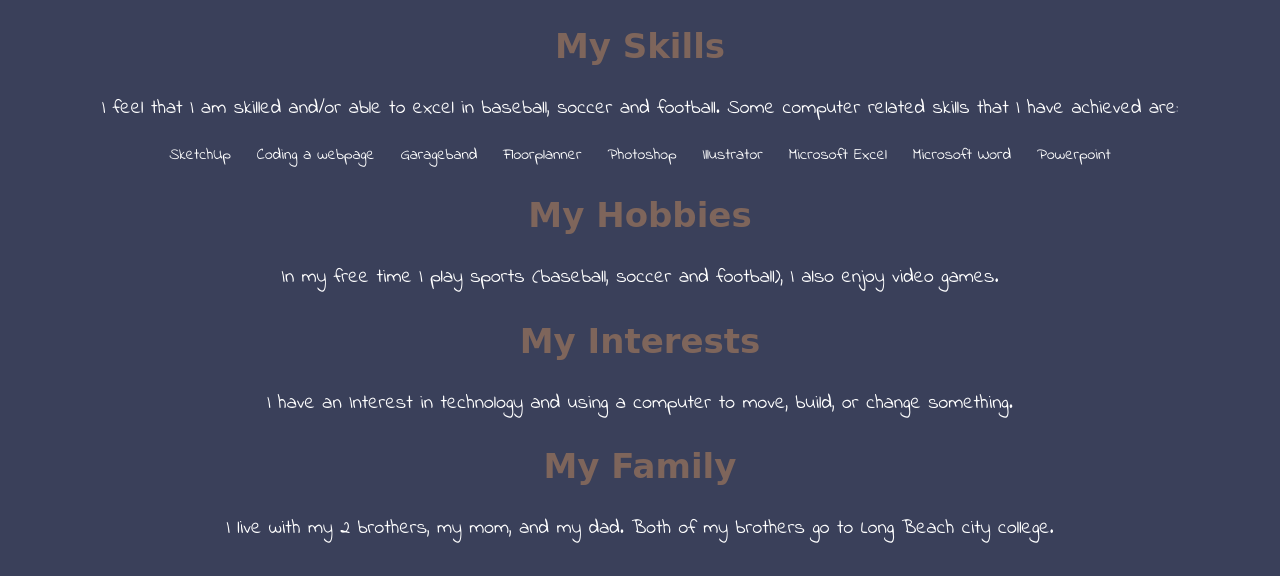
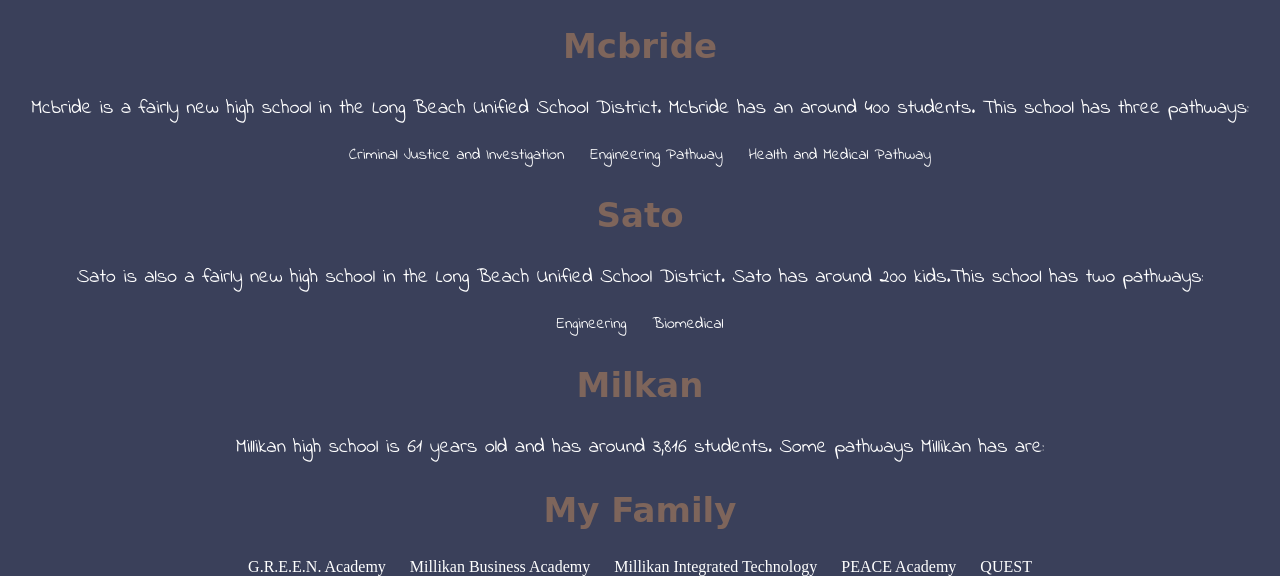
Before and after one commit to matcancodestuff/matcancodestuff.github.io, a plain HTML site: page highSchools.html in a window 1280 px wide. Shown: the part 250-826 px from the top of the page. Drawn offline with Linux system fonts and the light colour scheme.

Commit message:
Update highSchools.html

```diff
--- a/highSchools.html
+++ b/highSchools.html
@@ -23,37 +23,37 @@
             </ul>
 
         </header>
-        <h2>My Skills</h2>
+        <h2>Mcbride</h2>
         <p>
-            I feel that I am skilled and/or able to excel in baseball, soccer and football. Some computer related skills that I have achieved are:
+            Mcbride is a fairly new high school in the Long Beach Unified School District. Mcbride has an around 400 students. This school has three pathways:
         </p>
         <ul class="thing">
-            <li>SketchUp</li>
-            <li>Coding a webpage</li>
-            <li>Garageband</li>
-            <li>Floorplanner</li>
-            <li>Photoshop</li>
-            <li>Illustrator</li>
-            <li>Microsoft Excel</li>
-            <li>Microsoft Word</li>
-            <li>Powerpoint</li>
+            <li>Criminal Justice and Investigation</li>
+            <li>Engineering Pathway</li>
+            <li>Health and Medical Pathway</li>
         </ul>
         <p>
             <h2>
-                My Hobbies
+                Sato
             </h2>
             <p>
-                    In my free time I play sports (baseball, soccer and football), I also enjoy video games.
+                    Sato is also a fairly new high school in the Long Beach Unified School District. Sato has around 200 kids.This school has two pathways:
                 </p>
+        <ul class="thing">
+            <li>Engineering</li>
+            <li>Biomedical</li>
+        </ul>
             <h2>
-                My Interests
+                Milkan
             </h2>
             <p>
-            I have an Interest in technology and using a computer to move, build, or change something.
+            Millikan high school is 61 years old and has around 3,816 students. Some pathways Millikan has are:
             </p>
             <h2>My Family</h2>
-            <p>
-                I live with my 2 brothers, my mom, and my dad. Both of my brothers go to Long Beach city college.
-            </p>
+            <li>G.R.E.E.N. Academy</li>
+            <li>Millikan Business Academy</li>
+            <li>Millikan Integrated Technology</li>
+            <li>PEACE Academy</li>
+            <li>QUEST</li>
     </body>
 </html>
```
